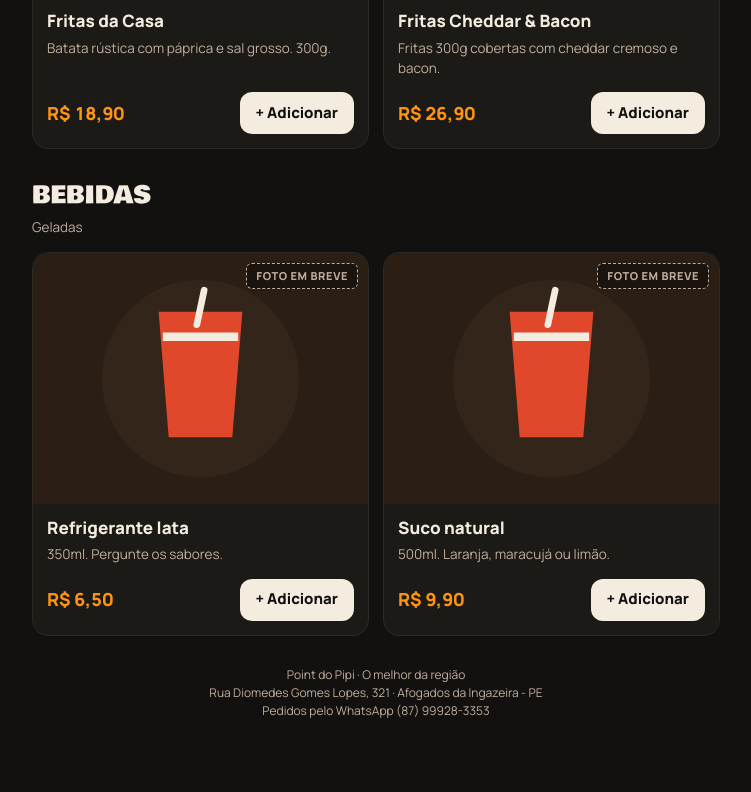
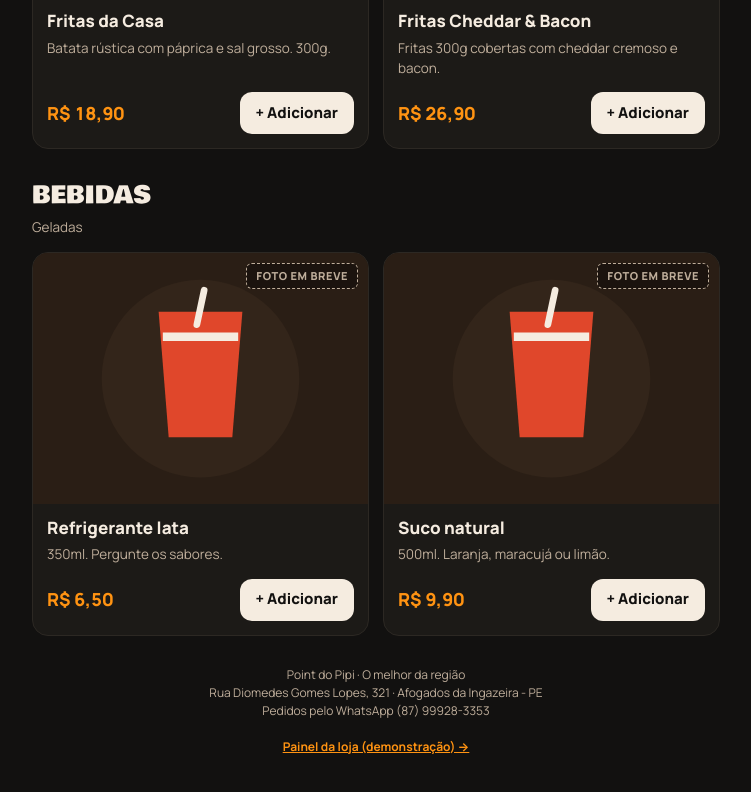
Before and after one commit to messiasguilherme581-a/guimessiasmkt, a plain HTML site: page clientes/point-do-pipi/index.html in a window 1280 px wide. Shown: the part 2644-3436 px from the top of the page, without its empty margins (264-1015 px from the left). Drawn offline with Linux system fonts and the light colour scheme.

Commit message:
Point do Pipi: link para o painel no rodapé (demo)
Co-Authored-By: Claude Opus 5.5 <noreply@anthropic.com>
Claude-Session: https://claude.ai/code/session_017HuWiM87dVTmgr73v833RR

```diff
--- a/clientes/point-do-pipi/index.html
+++ b/clientes/point-do-pipi/index.html
@@ -316,7 +316,7 @@ const LOJA = {
   $("#maps").href = "https://www.google.com/maps/search/?api=1&query="+encodeURIComponent(LOJA.endereco);
   $("#insta").href = "https://instagram.com/"+LOJA.instagram;
   $("#info").innerHTML = `<span>📍 ${esc(LOJA.endereco)}</span><span>@${esc(LOJA.instagram)}</span>`;
-  $("#rodape").innerHTML = `${esc(LOJA.nome)} · O melhor da região<br>${esc(LOJA.endereco)}<br>Pedidos pelo WhatsApp (87) 99928-3353`;
+  $("#rodape").innerHTML = `${esc(LOJA.nome)} · O melhor da região<br>${esc(LOJA.endereco)}<br>Pedidos pelo WhatsApp (87) 99928-3353${LOJA.demo?`<br><br><a href="painel.html" target="_blank" rel="noopener" style="color:var(--cheddar);font-weight:700">Painel da loja (demonstração) →</a>`:""}`;
 
   const hm = $("#heroMedia");
   if(LOJA.heroVideo){
```
